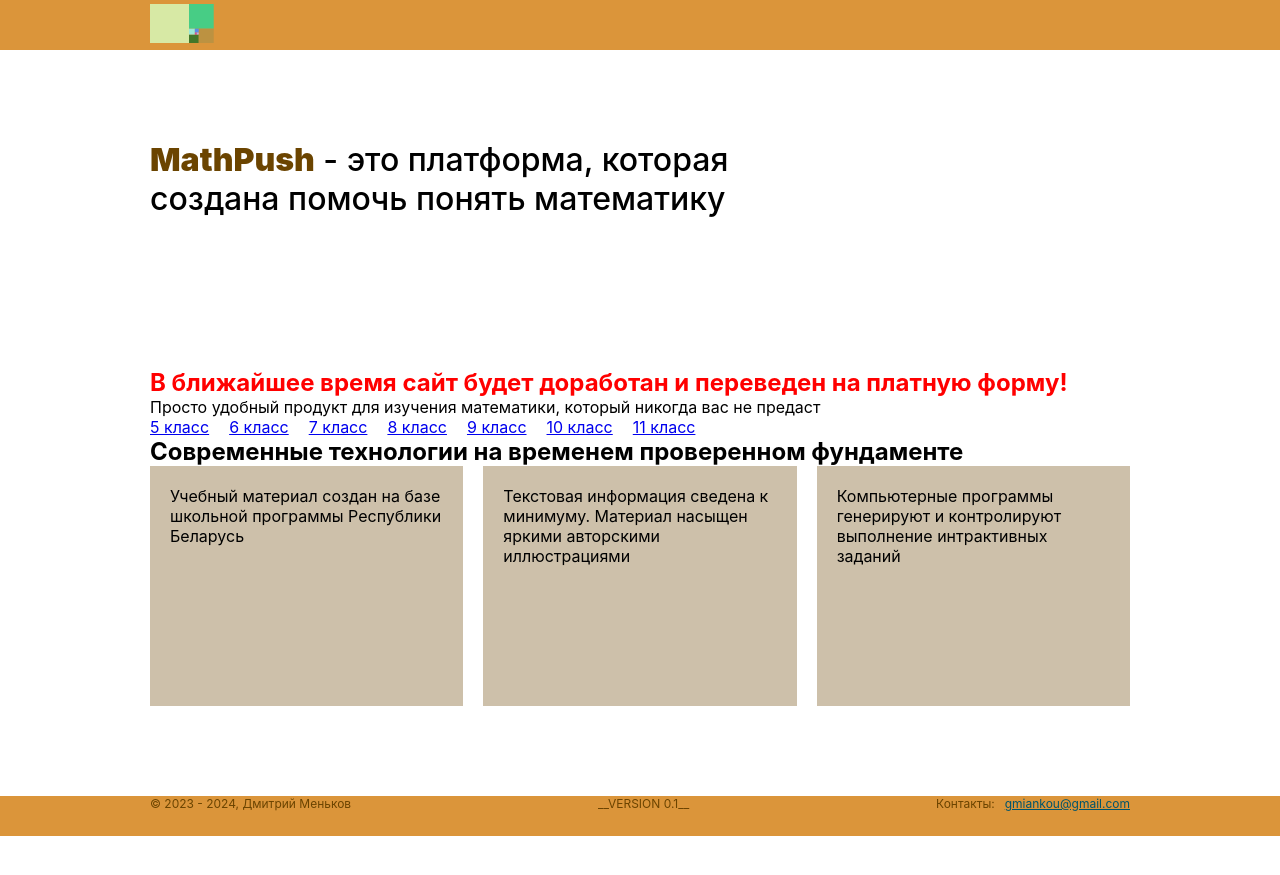
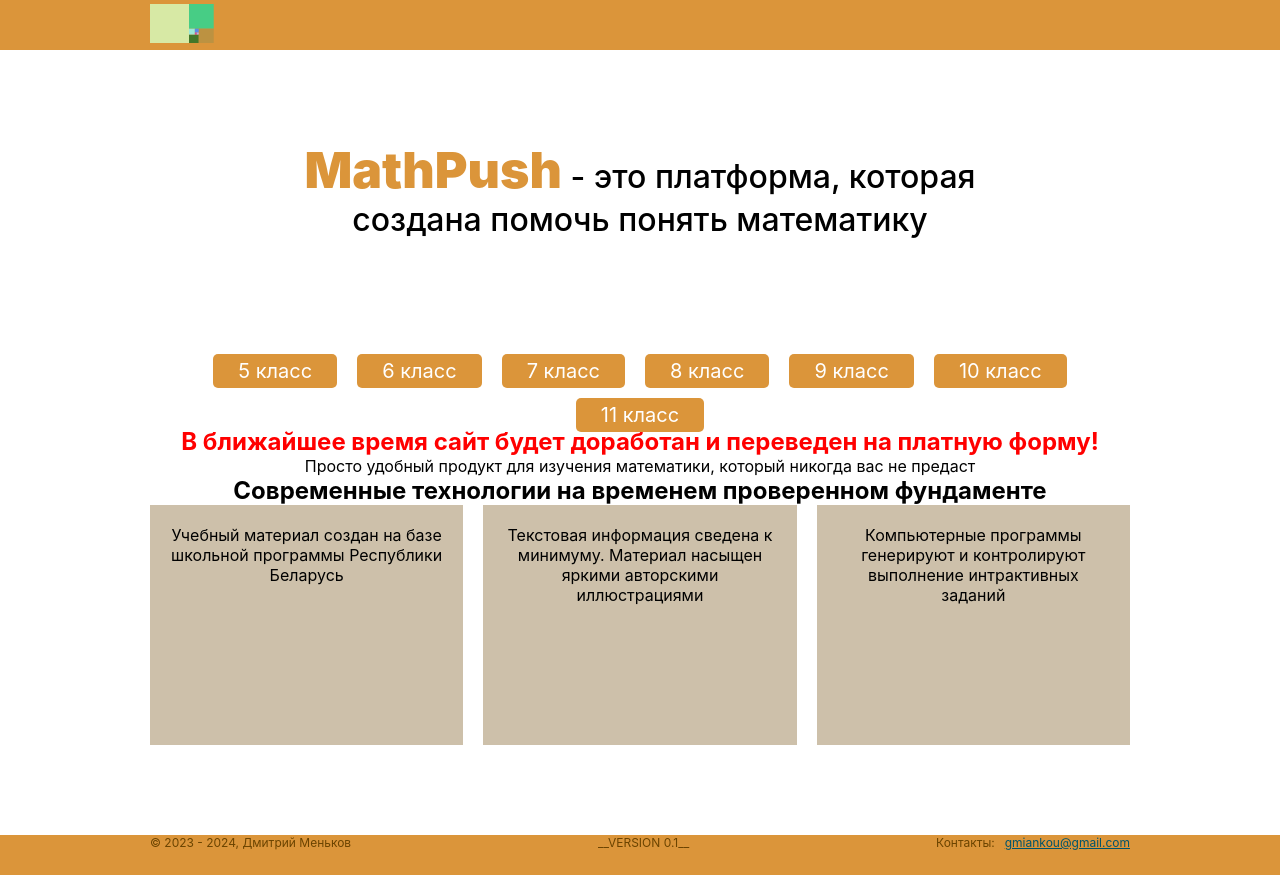
Before and after one commit to DzmitryMiankou/natural-number, a React (Create React App) app: page /#/ in a window 1280 px wide. Before the commit the page ends 836 px from the top, so only its background shows below. Built offline with nearby package versions, Linux system fonts and the light colour scheme.

Commit message:
title page

```diff
--- a/src/components/titlePage/TitlePage.tsx
+++ b/src/components/titlePage/TitlePage.tsx
@@ -17,9 +17,11 @@ const Header = styled.header`
 const MainWrapper = styled.div`
   display: flex;
   align-items: center;
+  justify-content: center;
   max-width: 1900px;
   padding: 90px 150px;
   margin: auto;
+  text-align: center;
   @media (max-width: 780px) {
     padding: 90px 20px;
   }
@@ -38,6 +40,7 @@ const HeaderWrapper = styled.div`
 const Items = styled.ul`
   display: flex;
   flex-wrap: wrap;
+  justify-content: center;
   gap: 20px;
 `;
 
@@ -100,14 +103,30 @@ const ProductCard = styled.div`
 `;
 
 const Title = styled.h1`
-  padding: 0px 0px 150px 0px;
+  padding: 0px 0px 120px 0px;
   max-width: 700px;
   font-weight: 500;
+  margin: auto;
+  text-align: center;
 `;
 
 const TitleSpan = styled.span`
-  color: #6b4400;
+  color: #db953a;
   font-weight: 900;
+  font-size: 50px;
+`;
+
+const Link = styled(RouterLink)`
+  text-decoration: none;
+  background-color: #db953a;
+  padding: 5px 25px;
+  color: white;
+  font-size: 20px;
+  transition: 0.2s;
+  border-radius: 5px;
+  &:hover {
+    background-color: #ad772f;
+  }
 `;
 
 const TitlePage: React.FC = () => {
@@ -146,6 +165,31 @@ const TitlePage: React.FC = () => {
               <TitleSpan>MathPush</TitleSpan> - это платформа, которая создана
               помочь понять математику
             </Title>
+            <Menu>
+              <Items>
+                <Item>
+                  <Link to="five_class">5 класс</Link>
+                </Item>
+                <Item>
+                  <Link to="five_class">6 класс</Link>
+                </Item>
+                <Item>
+                  <Link to="five_class">7 класс</Link>
+                </Item>
+                <Item>
+                  <Link to="five_class">8 класс</Link>
+                </Item>
+                <Item>
+                  <Link to="five_class">9 класс</Link>
+                </Item>
+                <Item>
+                  <Link to="five_class">10 класс</Link>
+                </Item>
+                <Item>
+                  <Link to="five_class">11 класс</Link>
+                </Item>
+              </Items>
+            </Menu>
             <h2 style={{ color: "red" }}>
               В ближайшее время сайт будет доработан и переведен на платную
               форму!
@@ -154,31 +198,7 @@ const TitlePage: React.FC = () => {
               Просто удобный продукт для изучения математики, который никогда
               вас не предаст
             </p>
-            <Menu>
-              <Items>
-                <Item>
-                  <RouterLink to="five_class">5 класс</RouterLink>
-                </Item>
-                <Item>
-                  <RouterLink to="five_class">6 класс</RouterLink>
-                </Item>
-                <Item>
-                  <RouterLink to="five_class">7 класс</RouterLink>
-                </Item>
-                <Item>
-                  <RouterLink to="five_class">8 класс</RouterLink>
-                </Item>
-                <Item>
-                  <RouterLink to="five_class">9 класс</RouterLink>
-                </Item>
-                <Item>
-                  <RouterLink to="five_class">10 класс</RouterLink>
-                </Item>
-                <Item>
-                  <RouterLink to="five_class">11 класс</RouterLink>
-                </Item>
-              </Items>
-            </Menu>
+
             <h2>Современные технологии на временем проверенном фундаменте</h2>
             <ProductCards>
               <ProductCard>
```
